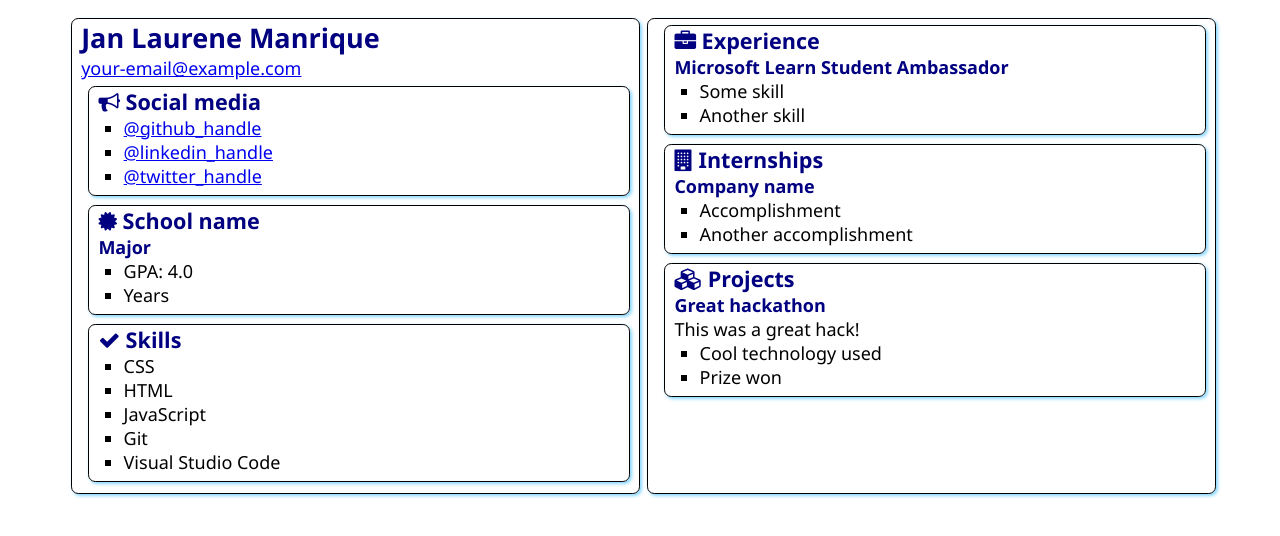
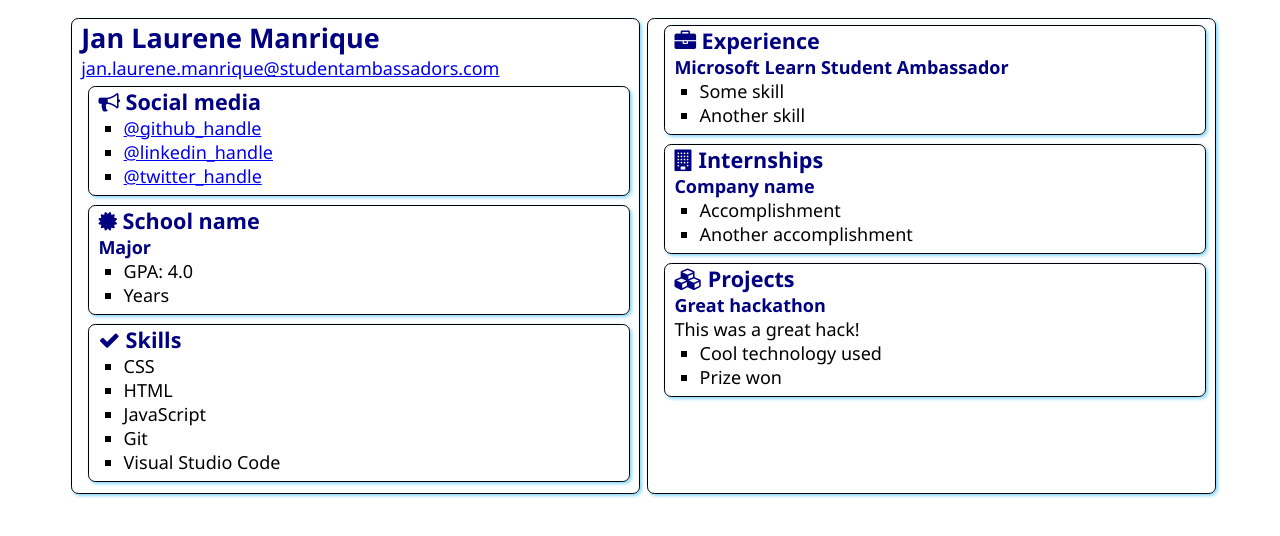
Before and after one commit to jlmanrique25/SATechnicalOnboarding, a plain HTML site: page src/index.html in a window 1280 px wide. Drawn offline with Linux system fonts and the light colour scheme.

Commit message:
Update index.html
Added MLSA email

```diff
--- a/src/index.html
+++ b/src/index.html
@@ -13,7 +13,7 @@
     <main>
         <article class="box">
             <h1>Jan Laurene Manrique</h1>
-            <div><a href="mailto:your.email@example.com">your-email@example.com</a></div>
+            <div><a href="mailto:your.email@example.com">jan.laurene.manrique@studentambassadors.com</a></div>
 
             <section class="box">
                 <h2>
```
